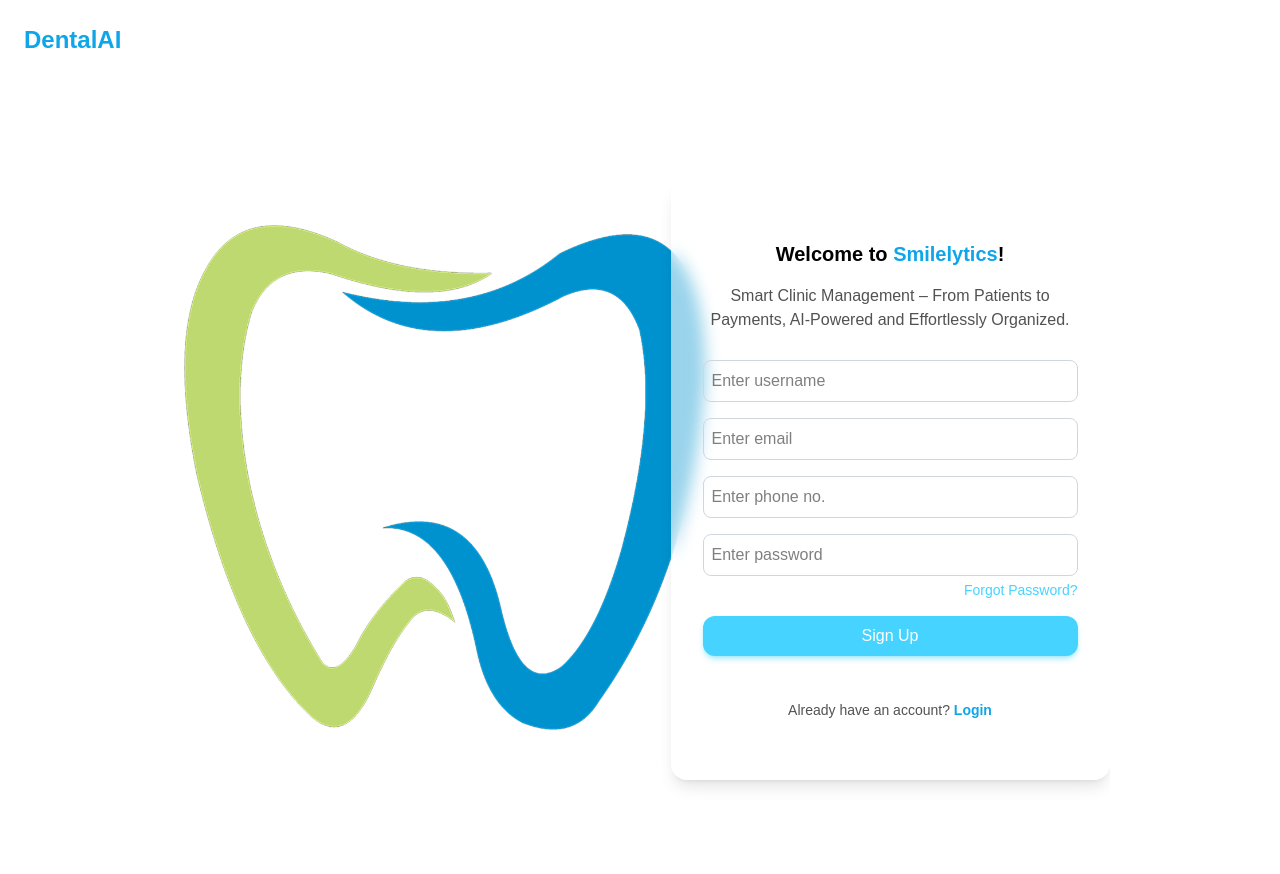
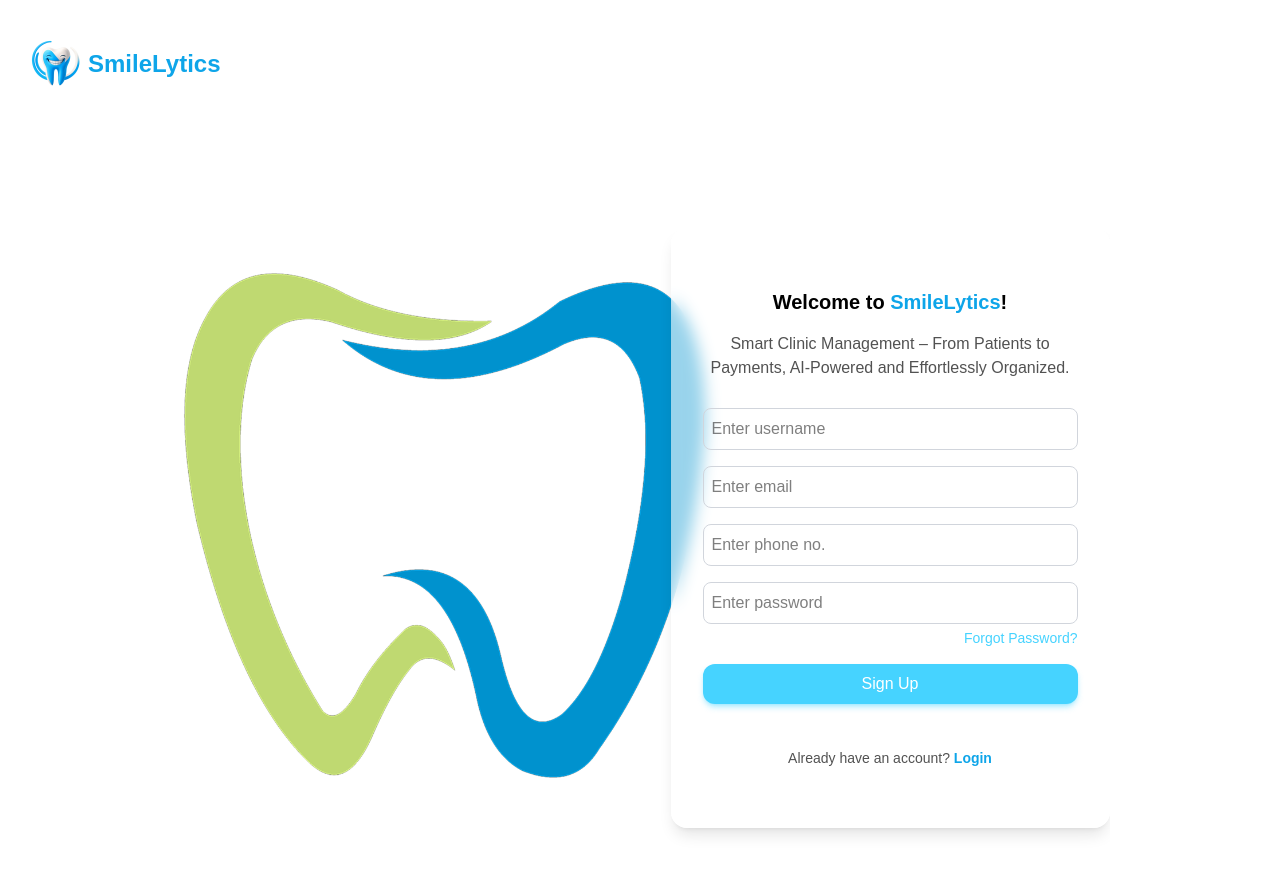
Before and after one commit to dikshajaggi/aiAssistant24, a React (Vite) app: page /signup in a window 1280 px wide. Shown: the top 874 px of the page. Built offline with nearby package versions, Linux system fonts and the light colour scheme; a web font is replaced by a local one.

Commit message:
modifications

```diff
--- a/src/components/Footer.jsx
+++ b/src/components/Footer.jsx
@@ -52,7 +52,7 @@
 
       {/* Bottom Section */}
       <div className="mt-8 border-t border-gray-700 pt-6 text-center text-sm text-gray-400">
-        © {new Date().getFullYear()} <span className="text-primary">Smilelytics</span>. All rights reserved.
+        © {new Date().getFullYear()} <span className="text-primary">SmileLytics</span>. All rights reserved.
       </div>
     </footer>
   );
--- a/src/components/Header.jsx
+++ b/src/components/Header.jsx
@@ -13,8 +13,8 @@
         {/* Logo */}
         <Link to="/">
           <div className="text-2xl flex font-bold text-secondary cursor-pointer capitalize items-center">
-            <img src = {logo} alt="Smilelytics-logo" className="h-20 py-2"/>
-            Smilelytics
+            <img src = {logo} alt="SmileLytics-logo" className="h-20 py-2"/>
+            SmileLytics
           </div>
         </Link>
 
--- /dev/null
+++ b/src/components/ScrollToTop.jsx
@@ -0,0 +1,12 @@
+import { useEffect } from "react";
+import { useLocation } from "react-router-dom";
+
+export default function ScrollToTop() {
+  const { pathname } = useLocation();
+
+  useEffect(() => {
+    window.scrollTo({ top: 0, behavior: "smooth" });
+  }, [pathname]);
+
+  return null;
+}
--- a/src/layouts/AuthLayout.jsx
+++ b/src/layouts/AuthLayout.jsx
@@ -1,5 +1,6 @@
 // src/layouts/AuthLayout.jsx
 import { Link } from "react-router-dom";
+import logo from "../assets/smilelytics.png"
 
 export default function AuthLayout({ children }) {
   return (
@@ -7,9 +8,10 @@
       {/* Logo */}
       <div className="p-6">
         <Link to="/">
-        <div className="text-2xl font-bold text-secondary cursor-pointer">
-          DentalAI
-        </div>
+          <div className="text-2xl flex font-bold text-secondary cursor-pointer capitalize items-center">
+            <img src = {logo} alt="SmileLytics-logo" className="h-20 py-2"/>
+            SmileLytics
+          </div>
         </Link>
       </div>
 
--- a/src/layouts/MainLayout.jsx
+++ b/src/layouts/MainLayout.jsx
@@ -3,16 +3,20 @@
 import Footer from "../components/Footer"
 import { Outlet } from 'react-router-dom'
 import PageWrapper from '../pages/PageWrapper'
+import ScrollToTop from '../components/ScrollToTop'
 
 const MainLayout = () => {
   return (
-    <PageWrapper>
+    <>
+      <ScrollToTop />
+      <PageWrapper>
         <Header />
         <main className="min-h-screen pt-24">
             <Outlet />
         </main>
         <Footer />
-    </PageWrapper>
+      </PageWrapper>
+    </>
   )
 }
 
--- a/src/pages/Login.jsx
+++ b/src/pages/Login.jsx
@@ -31,7 +31,7 @@
       {/* Form Section */}
       <div className="relative z-10 bg-white/60 rounded-2xl p-6 sm:p-8 h-[600px] w-[100%] md:ml-[-50px] max-w-md md:max-w-[439px] md:h-[500px] flex flex-col items-center justify-evenly shadow-lg backdrop-blur">
         <div className="flex flex-col items-center justify-center text-center">
-          <h4 className="text-lg md:text-xl font-bold mb-4">Welcome to <span className="text-secondary">Smilelytics</span>!</h4>
+          <h4 className="text-lg md:text-xl font-bold mb-4">Welcome to <span className="text-secondary">SmileLytics</span>!</h4>
           <span className="text-placeholder text-sm sm:text-base  md:text-base">
             Smart Clinic Management – From Patients to Payments, AI-Powered and Effortlessly Organized.
           </span>
--- a/src/pages/SignUp.jsx
+++ b/src/pages/SignUp.jsx
@@ -33,7 +33,7 @@
       {/* Form Section */}
       <div className="relative z-10 bg-white/60 rounded-2xl p-6 sm:p-8 h-[600px] w-[100%] md:ml-[-50px] max-w-md md:max-w-[439px] md:h-[600px] flex flex-col items-center justify-evenly shadow-lg backdrop-blur">
         <div className="flex flex-col items-center justify-center text-center">
-          <h4 className="text-lg md:text-xl font-bold mb-4">Welcome to <span className="text-secondary">Smilelytics</span>!</h4>
+          <h4 className="text-lg md:text-xl font-bold mb-4">Welcome to <span className="text-secondary">SmileLytics</span>!</h4>
           <span className="text-placeholder text-sm sm:text-base  md:text-base">
             Smart Clinic Management – From Patients to Payments, AI-Powered and Effortlessly Organized.
           </span>
```
Also changed, not shown: src/assets/blob.gif, src/assets/smilelytics.png.
